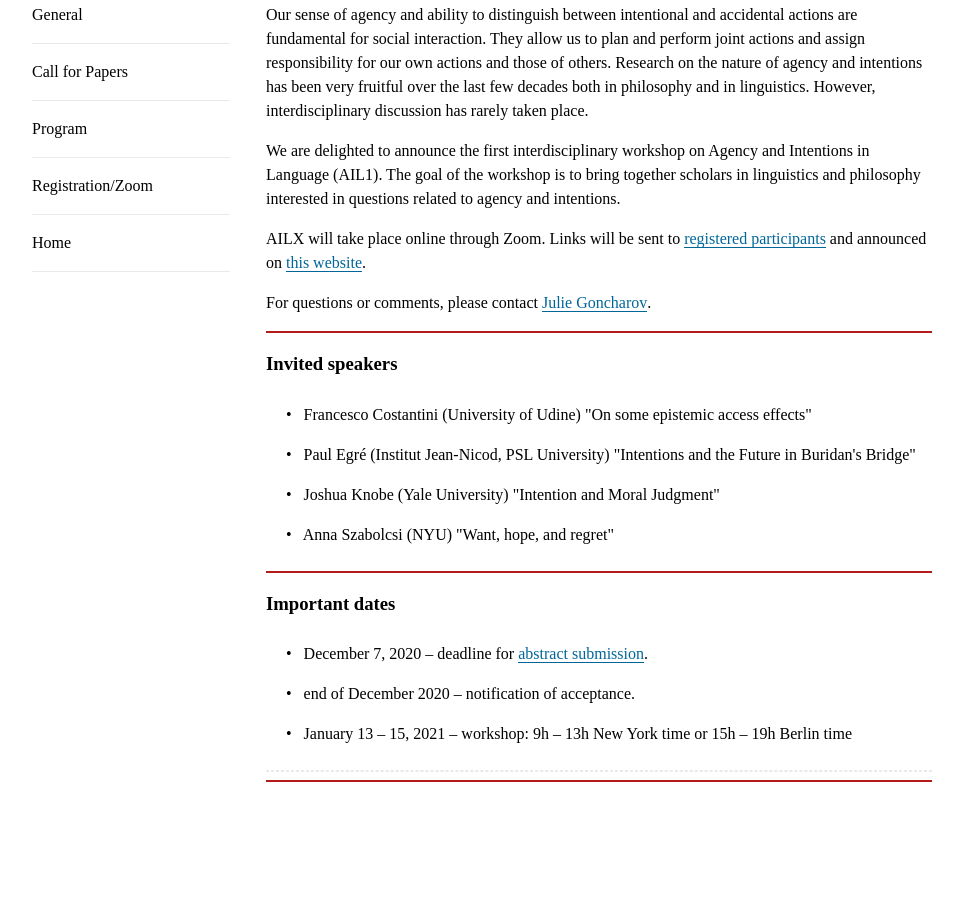
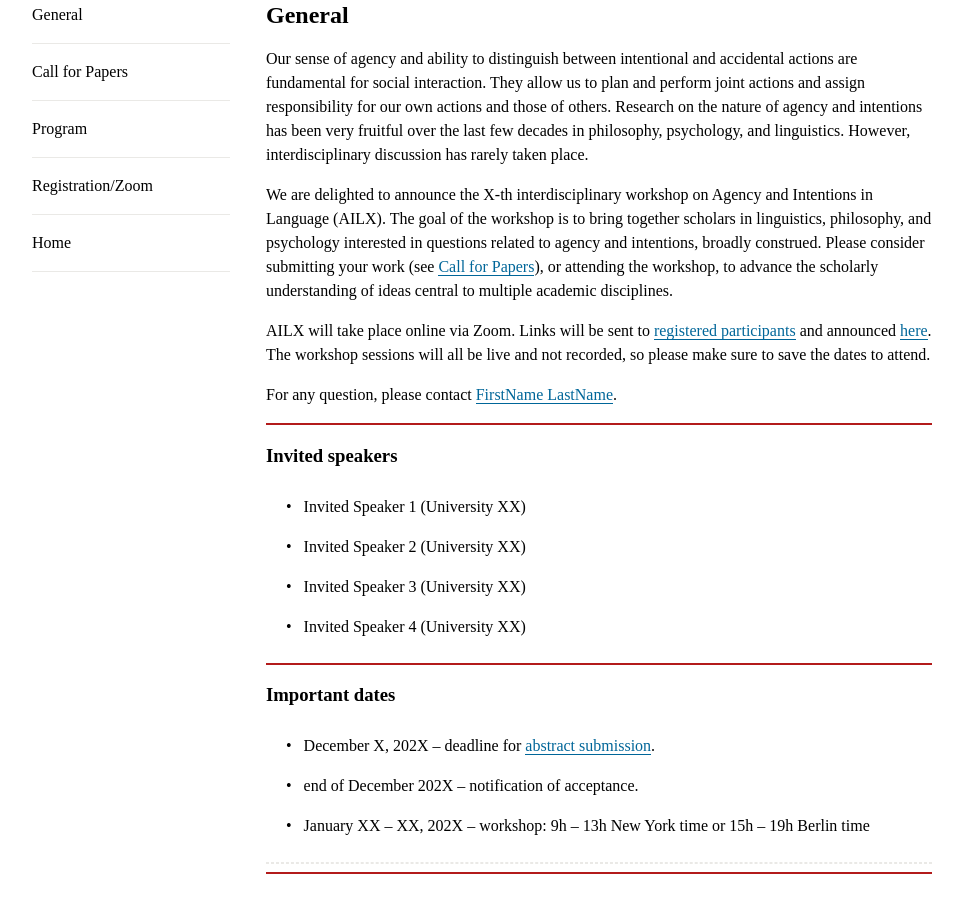
Before and after one commit to ail-workshop/AILn-Workshop-template, a plain HTML site: page index.html in a window 1280 px wide. Shown: the part 593-1506 px from the top of the page, without its empty margins (158-1121 px from the left). Before the commit the page ends 1441 px from the top, so only its background shows below. Drawn offline with Linux system fonts and the light colour scheme.

Commit message:
more changes

```diff
--- a/index.html
+++ b/index.html
@@ -54,47 +54,55 @@
               </li>
             </ul>
           </div>
-          <div id="content" class="nine columns" >
+          <div id="content" class="nine columns">
+            <h2>General</h2>
             <p>
-              Our sense of agency and ability to distinguish between intentional and accidental actions are fundamental for social interaction. They allow us to plan and perform joint actions and assign responsibility for our own actions and those of others. Research on the nature of agency and intentions has been very fruitful over the last few decades both in philosophy and in linguistics. However, interdisciplinary discussion has rarely taken place.
+              Our sense of agency and ability to distinguish between intentional and accidental actions are fundamental for social interaction.
+              They allow us to plan and perform joint actions and assign responsibility for our own actions and those of others.
+              Research on the nature of agency and intentions has been very fruitful over the last few decades in philosophy, psychology, and linguistics.
+              However, interdisciplinary discussion has rarely taken place.
           	</p>
           	<p>
-		      We are delighted to announce the first interdisciplinary workshop on Agency and Intentions in Language (AIL1). The goal of the workshop is to bring together scholars in linguistics and philosophy interested in questions related to agency and intentions.
+		      We are delighted to announce the X-th interdisciplinary workshop on Agency and Intentions in Language (AILX).
+              The goal of the workshop is to bring together scholars in linguistics, philosophy, and psychology interested in questions related to agency and intentions, broadly construed.
+              Please consider submitting your work (see <a href="call.html">Call for Papers</a>), or attending the workshop, to advance the scholarly understanding of ideas central to multiple academic disciplines.
             </p>
             <p>
-              AILX will take place online through Zoom. Links will be sent to <a href="registration.html">registered participants</a> and announced on <a href="registration.html">this website</a>.
+              AILX will take place online via Zoom.
+              Links will be sent to <a href="registration.html">registered participants</a> and announced <a href="registration.html">here</a>.
+              The workshop sessions will all be live and not recorded, so please make sure to save the dates to attend.
             </p>
             <p>
-              For questions or comments, please contact
-              <a href="mailto:julie.goncharov@mail.utoronto.ca">Julie Goncharov</a>.
+              For any question, please contact
+              <a href="mailto:your_email@gmail.com">FirstName  LastName</a>.
             </p>
             <hr>
             <h3>Invited speakers</h3>                                         <!-- modify section and css for emoji -->
             <ul id="speakers">
               <li>
-                Francesco Costantini (University of Udine) "On some epistemic access effects"
+                Invited Speaker 1 (University XX)
               </li>
               <li>
-                Paul Egré (Institut Jean-Nicod, PSL University) "Intentions and the Future in Buridan's Bridge"
+                Invited Speaker 2 (University XX)
               </li>
               <li>
-                Joshua Knobe (Yale University) "Intention and Moral Judgment"
+                Invited Speaker 3 (University XX)
               </li>
               <li>
-                Anna Szabolcsi (NYU) "Want, hope, and regret"
+                Invited Speaker 4 (University XX)
               </li>
             </ul>
             <hr>
             <h3>Important dates</h3>
             <ul id="speakers">
               <li>
-                December 7, 2020 &ndash; deadline for <a href="call.html">abstract submission</a>.
+                December X, 202X &ndash; deadline for <a href="call.html">abstract submission</a>.
               </li>
 			  <li>
-                end of December 2020 &ndash; notification of acceptance.
+                end of December 202X &ndash; notification of acceptance.
               </li>
               <li>
-                January 13 &ndash; 15, 2021 &ndash; workshop: 9h &ndash; 13h New York time  or 15h &ndash; 19h Berlin time
+                January XX &ndash; XX, 202X &ndash; workshop: 9h &ndash; 13h New York time  or 15h &ndash; 19h Berlin time
               </li>
             </ul>
             <hr style="border-style: dashed; border-color: #eae9e6">
```
Also changed, not shown: call.html (+12 -15 lines), 1 other file.
